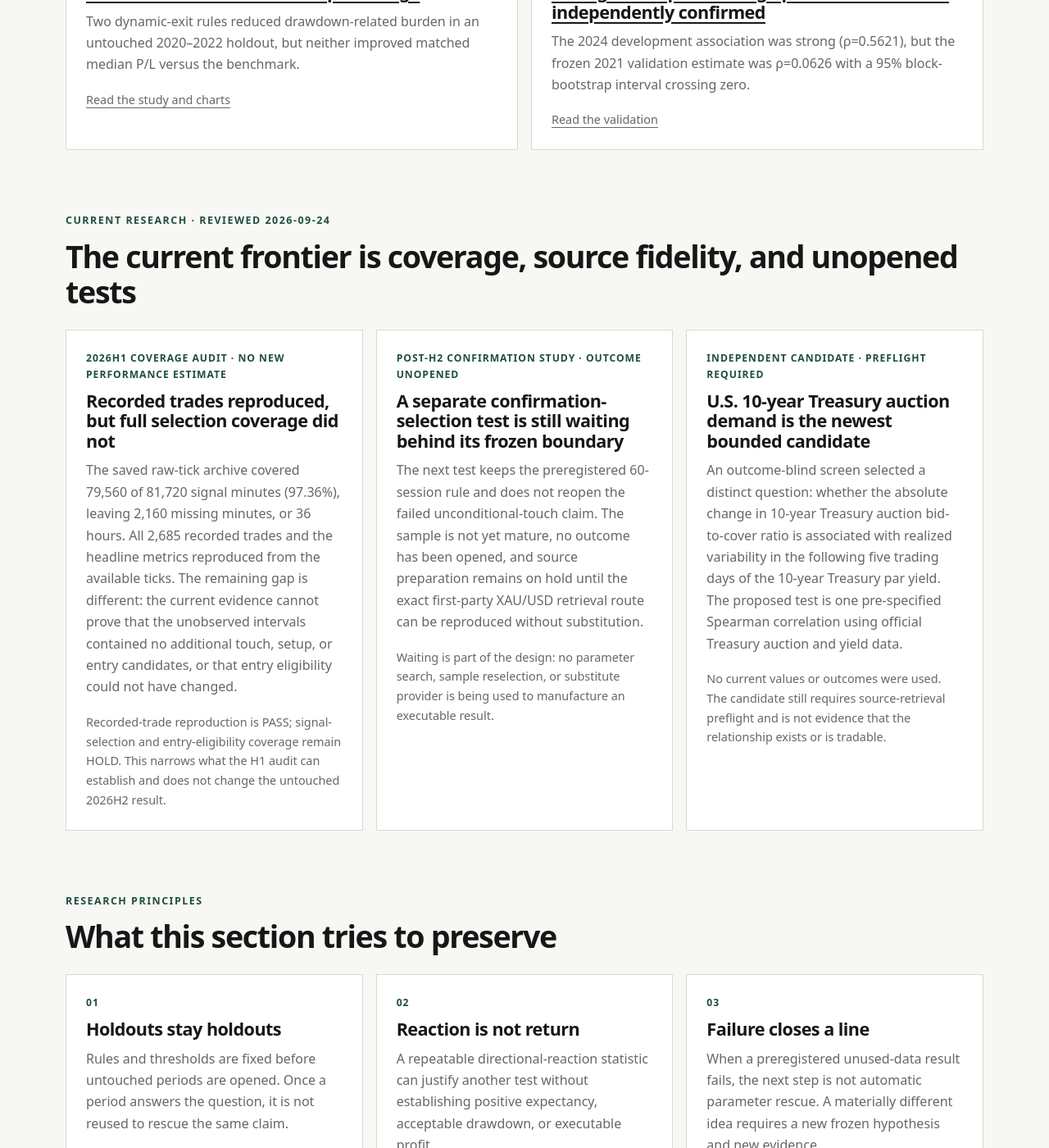
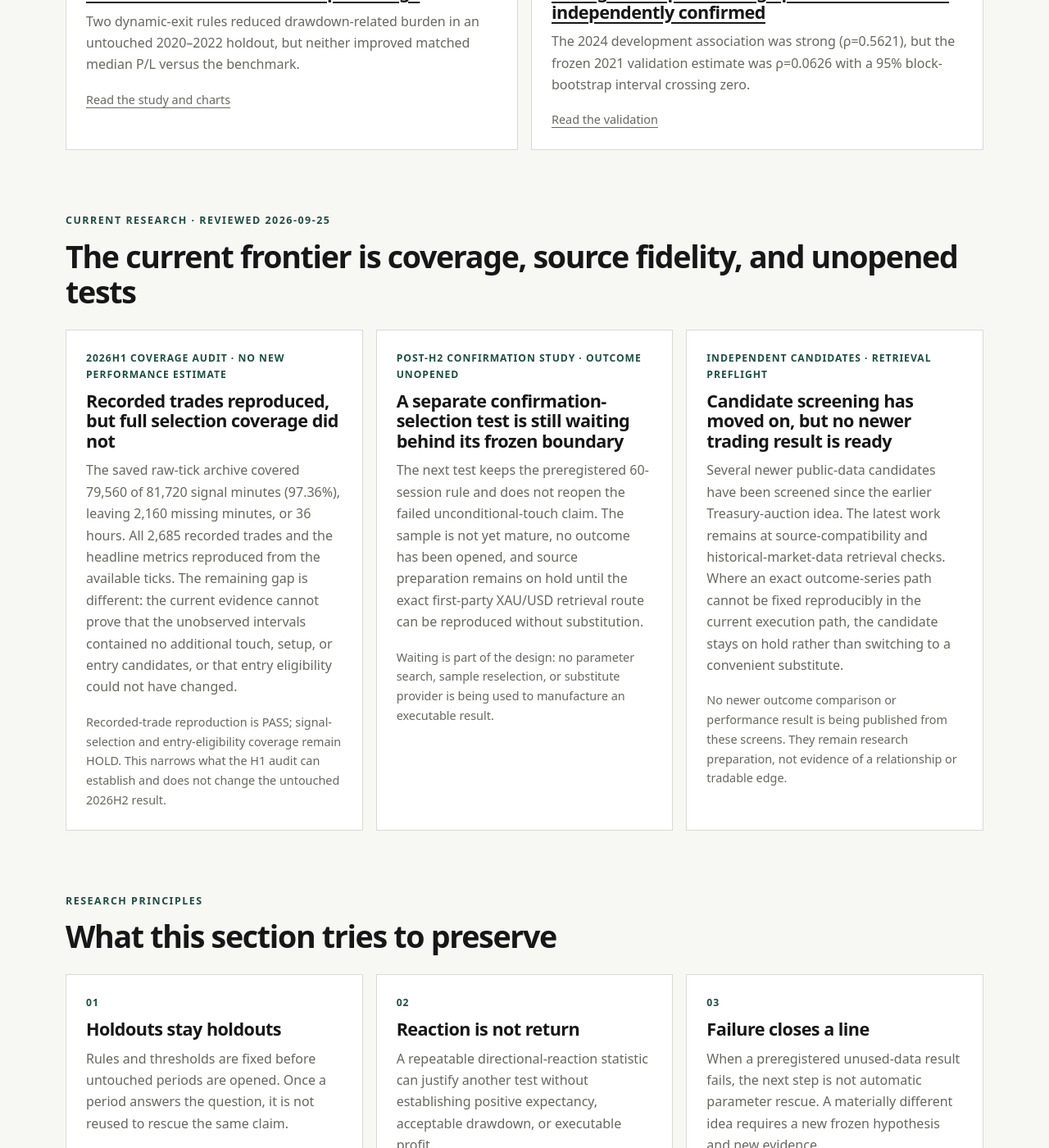
Before and after one commit to Josh-Temple/studio-lab-research, a Jekyll site: the page built from trading.md, in a window 1280 px wide and 1400 px high, scrolled down 1384 px. Shown: the whole window at 82% size. Built offline with Jekyll 4.4.1, drawn with Linux system fonts in a browser that asks for light colours.

Commit message:
Refresh trading research frontier

```diff
--- a/trading.md
+++ b/trading.md
@@ -1,7 +1,7 @@
 ---
 title: Trading
 permalink: /trading/
-updated: "2026-09-24"
+updated: "2026-09-25"
 description: Reviewed Studio Lab trading research, including development tests, holdouts, unused-data replications, execution-aware checks, prospective protocols, and negative results.
 ---
 
@@ -58,7 +58,7 @@ description: Reviewed Studio Lab trading research, including development tests,
 <section class="section">
   <div class="section-heading">
     <div>
-      <p class="eyebrow">Current research · reviewed 2026-09-24</p>
+      <p class="eyebrow">Current research · reviewed 2026-09-25</p>
       <h2>The current frontier is coverage, source fidelity, and unopened tests</h2>
     </div>
   </div>
@@ -76,10 +76,10 @@ description: Reviewed Studio Lab trading research, including development tests,
       <p class="card-links">Waiting is part of the design: no parameter search, sample reselection, or substitute provider is being used to manufacture an executable result.</p>
     </article>
     <article class="feature-card">
-      <p class="feature-meta">Independent candidate · preflight required</p>
-      <h3>U.S. 10-year Treasury auction demand is the newest bounded candidate</h3>
-      <p>An outcome-blind screen selected a distinct question: whether the absolute change in 10-year Treasury auction bid-to-cover ratio is associated with realized variability in the following five trading days of the 10-year Treasury par yield. The proposed test is one pre-specified Spearman correlation using official Treasury auction and yield data.</p>
-      <p class="card-links">No current values or outcomes were used. The candidate still requires source-retrieval preflight and is not evidence that the relationship exists or is tradable.</p>
+      <p class="feature-meta">Independent candidates · retrieval preflight</p>
+      <h3>Candidate screening has moved on, but no newer trading result is ready</h3>
+      <p>Several newer public-data candidates have been screened since the earlier Treasury-auction idea. The latest work remains at source-compatibility and historical-market-data retrieval checks. Where an exact outcome-series path cannot be fixed reproducibly in the current execution path, the candidate stays on hold rather than switching to a convenient substitute.</p>
+      <p class="card-links">No newer outcome comparison or performance result is being published from these screens. They remain research preparation, not evidence of a relationship or tradable edge.</p>
     </article>
   </div>
 </section>
```
